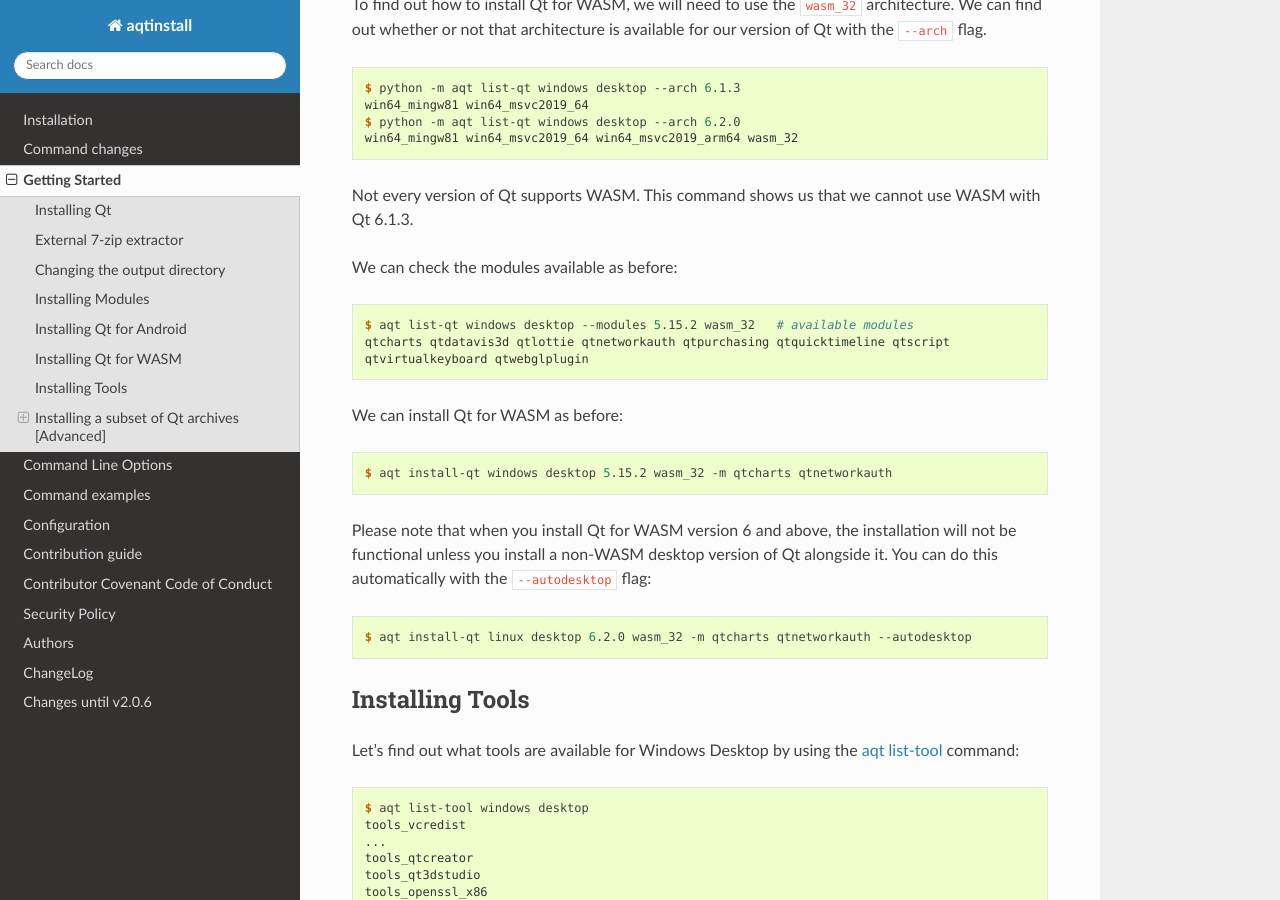
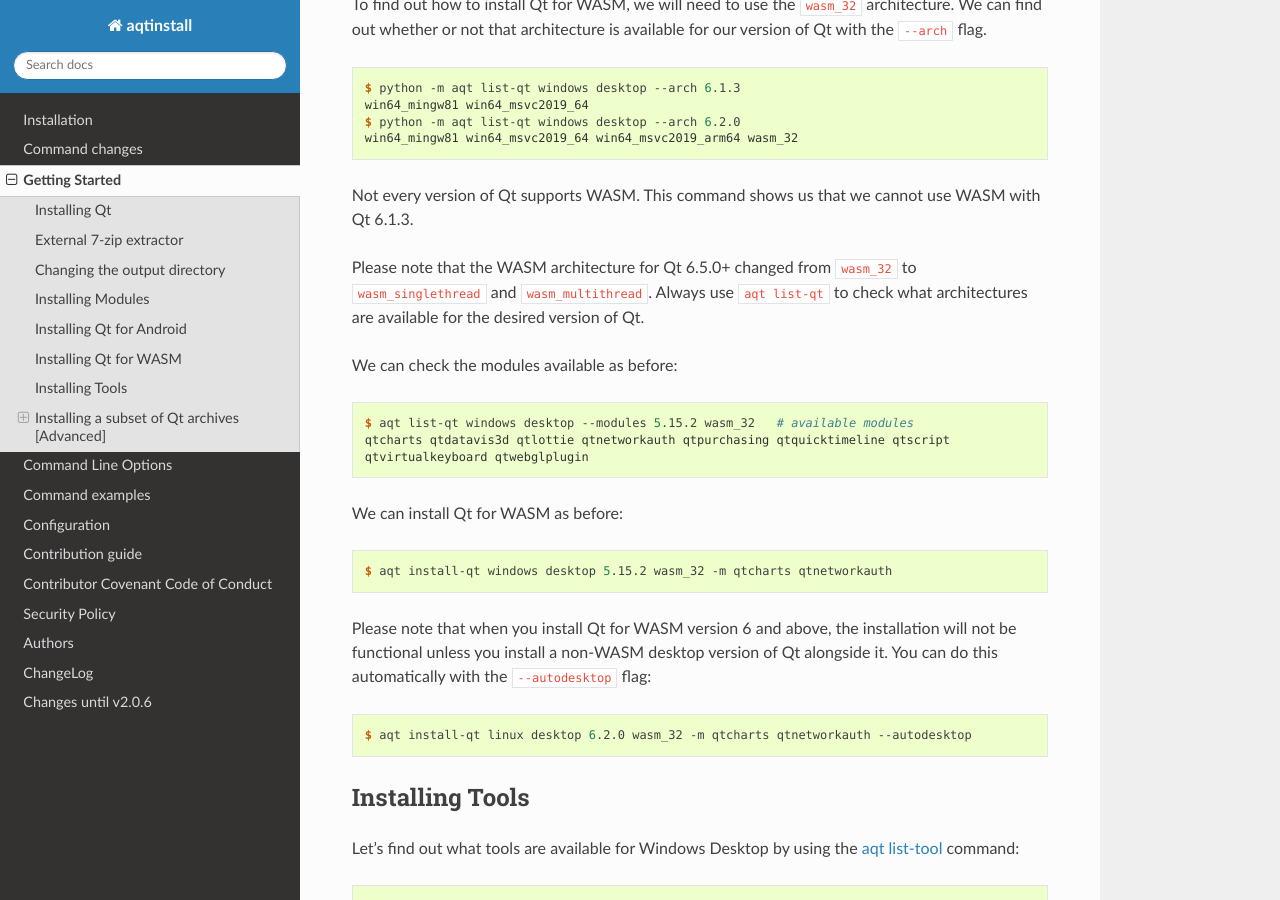
Before and after one commit to miurahr/aqtinstall, a Sphinx documentation site: the page built from docs/getting_started.rst, in a window 1280 px wide and 900 px high, scrolled down 4831 px. Built offline with Sphinx 7.4.7 and the Read the Docs theme 2.0.0, drawn with Linux system fonts in a browser that asks for light colours; the version number could not be read and is left out.

Commit message:
Note new 6.5.0 arches in docs

```diff
--- a/docs/getting_started.rst
+++ b/docs/getting_started.rst
@@ -268,6 +268,9 @@
     win64_mingw81 win64_msvc2019_64 win64_msvc2019_arm64 wasm_32
 
 Not every version of Qt supports WASM. This command shows us that we cannot use WASM with Qt 6.1.3.
+
+Please note that the WASM architecture for Qt 6.5.0+ changed from ``wasm_32`` to ``wasm_singlethread`` and
+``wasm_multithread``. Always use ``aqt list-qt`` to check what architectures are available for the desired version of Qt.
 
 We can check the modules available as before:
 
```
